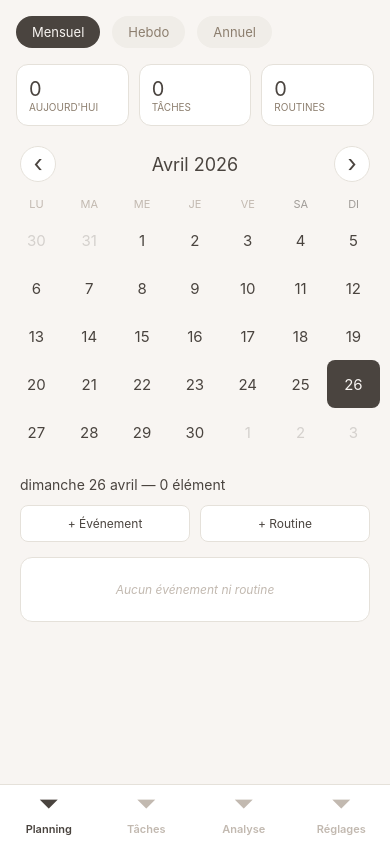
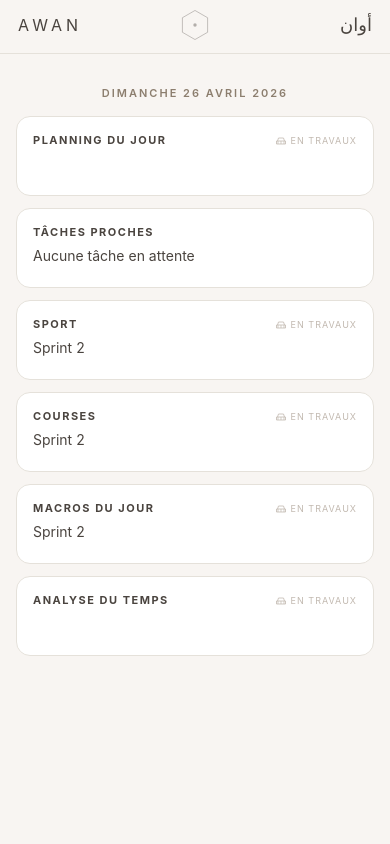
Before and after one commit to waaprojets-creator/awan-app, a React Native app: screen / in a window 390 px wide. Built offline with nearby package versions, Linux system fonts and the light colour scheme.

Commit message:
Add files via upload

```diff
--- a/App.js
+++ b/App.js
@@ -7,21 +7,46 @@ import { SafeAreaProvider } from 'react-native-safe-area-context';
 
 import { AppStateProvider, useAppState } from './src/context/AppStateContext';
 import { T } from './src/constants/theme';
+import { L } from './src/constants/labels';
+import {
+  IconPlanning, IconTrajet, IconSante, IconReglages, ICON_SIZE,
+} from './src/constants/icons';
 
-import LockScreen from './src/screens/LockScreen';
-import PlanningScreen from './src/screens/PlanningScreen';
-import TasksScreen from './src/screens/TasksScreen';
-import AnalyseScreen from './src/screens/AnalyseScreen';
-import SettingsScreen from './src/screens/SettingsScreen';
+import LockScreen      from './src/screens/LockScreen';
+import DashboardScreen from './src/screens/DashboardScreen';
+import PlanningScreen  from './src/screens/PlanningScreen';
+import TrajetScreen    from './src/screens/TrajetScreen';
+import SanteScreen     from './src/screens/SanteScreen';
+import SettingsScreen  from './src/screens/SettingsScreen';
+import TasksScreen     from './src/screens/TasksScreen';
+import AnalyseScreen   from './src/screens/AnalyseScreen';
+import IslamScreen     from './src/screens/IslamScreen';
 
-const Tab = createBottomTabNavigator();
-const Stack = createStackNavigator();
+const Tab        = createBottomTabNavigator();
+const RootStack  = createStackNavigator();
+const MainStack  = createStackNavigator();
 
+// =============================================================================
+// SPLASH / Loader pendant le chargement initial
+// =============================================================================
 function SplashLoader() {
   return (
     <View style={{ flex: 1, backgroundColor: T.bg, alignItems: 'center', justifyContent: 'center' }}>
       <ActivityIndicator size="large" color={T.gold} />
     </View>
+  );
+}
+
+// =============================================================================
+// TABS — Planning · Trajet · Santé · Réglages
+// =============================================================================
+function tabIcon(IconComp) {
+  return ({ focused, color }) => (
+    <IconComp
+      size={ICON_SIZE.tab}
+      color={focused ? T.gold : T.tx3}
+      opacity={focused ? 1 : 0.7}
+    />
   );
 }
 
@@ -33,26 +58,65 @@ function TabNavigator() {
         tabBarStyle: {
           backgroundColor: T.bg2,
           borderTopColor: T.bo,
-          height: 60,
+          height: 64,
           paddingBottom: 8,
+          paddingTop: 6,
         },
         tabBarActiveTintColor: T.gold,
         tabBarInactiveTintColor: T.tx3,
         tabBarLabelStyle: {
           fontSize: 11,
           fontWeight: '600',
+          letterSpacing: 0.5,
         },
       }}
     >
-      <Tab.Screen name="Planning" component={PlanningScreen} />
-      <Tab.Screen name="Tasks" component={TasksScreen} options={{ title: 'Tâches' }} />
-      <Tab.Screen name="Analyse" component={AnalyseScreen} />
-      <Tab.Screen name="Settings" component={SettingsScreen} options={{ title: 'Réglages' }} />
+      <Tab.Screen
+        name="PlanningTab"
+        component={PlanningScreen}
+        options={{ title: L.tabs.planning, tabBarIcon: tabIcon(IconPlanning) }}
+      />
+      <Tab.Screen
+        name="TrajetTab"
+        component={TrajetScreen}
+        options={{ title: L.tabs.trajet, tabBarIcon: tabIcon(IconTrajet) }}
+      />
+      <Tab.Screen
+        name="SanteTab"
+        component={SanteScreen}
+        options={{ title: L.tabs.sante, tabBarIcon: tabIcon(IconSante) }}
+      />
+      <Tab.Screen
+        name="ReglagesTab"
+        component={SettingsScreen}
+        options={{ title: L.tabs.reglages, tabBarIcon: tabIcon(IconReglages) }}
+      />
     </Tab.Navigator>
   );
 }
 
-function MainStack() {
+// =============================================================================
+// MAIN STACK — Dashboard initial + écrans modaux accessibles depuis le header
+// =============================================================================
+function MainStackNavigator() {
+  return (
+    <MainStack.Navigator
+      screenOptions={{ headerShown: false }}
+      initialRouteName="Dashboard"
+    >
+      <MainStack.Screen name="Dashboard" component={DashboardScreen} />
+      <MainStack.Screen name="Tabs"      component={TabNavigator} />
+      <MainStack.Screen name="Tasks"     component={TasksScreen} />
+      <MainStack.Screen name="Analyse"   component={AnalyseScreen} />
+      <MainStack.Screen name="Islam"     component={IslamScreen} />
+    </MainStack.Navigator>
+  );
+}
+
+// =============================================================================
+// ROOT — Lock screen ou app principale selon l'état
+// =============================================================================
+function Root() {
   const { isUnlocked, ready } = useAppState();
 
   if (!ready) {
@@ -60,22 +124,25 @@ function MainStack() {
   }
 
   return (
-    <Stack.Navigator screenOptions={{ headerShown: false }}>
+    <RootStack.Navigator screenOptions={{ headerShown: false }}>
       {!isUnlocked ? (
-        <Stack.Screen name="Lock" component={LockScreen} />
+        <RootStack.Screen name="Lock" component={LockScreen} />
       ) : (
-        <Stack.Screen name="MainTabs" component={TabNavigator} />
+        <RootStack.Screen name="Main" component={MainStackNavigator} />
       )}
-    </Stack.Navigator>
+    </RootStack.Navigator>
   );
 }
 
+// =============================================================================
+// APP
+// =============================================================================
 export default function App() {
   return (
     <SafeAreaProvider>
       <AppStateProvider>
         <NavigationContainer>
-          <MainStack />
+          <Root />
         </NavigationContainer>
       </AppStateProvider>
     </SafeAreaProvider>
```
